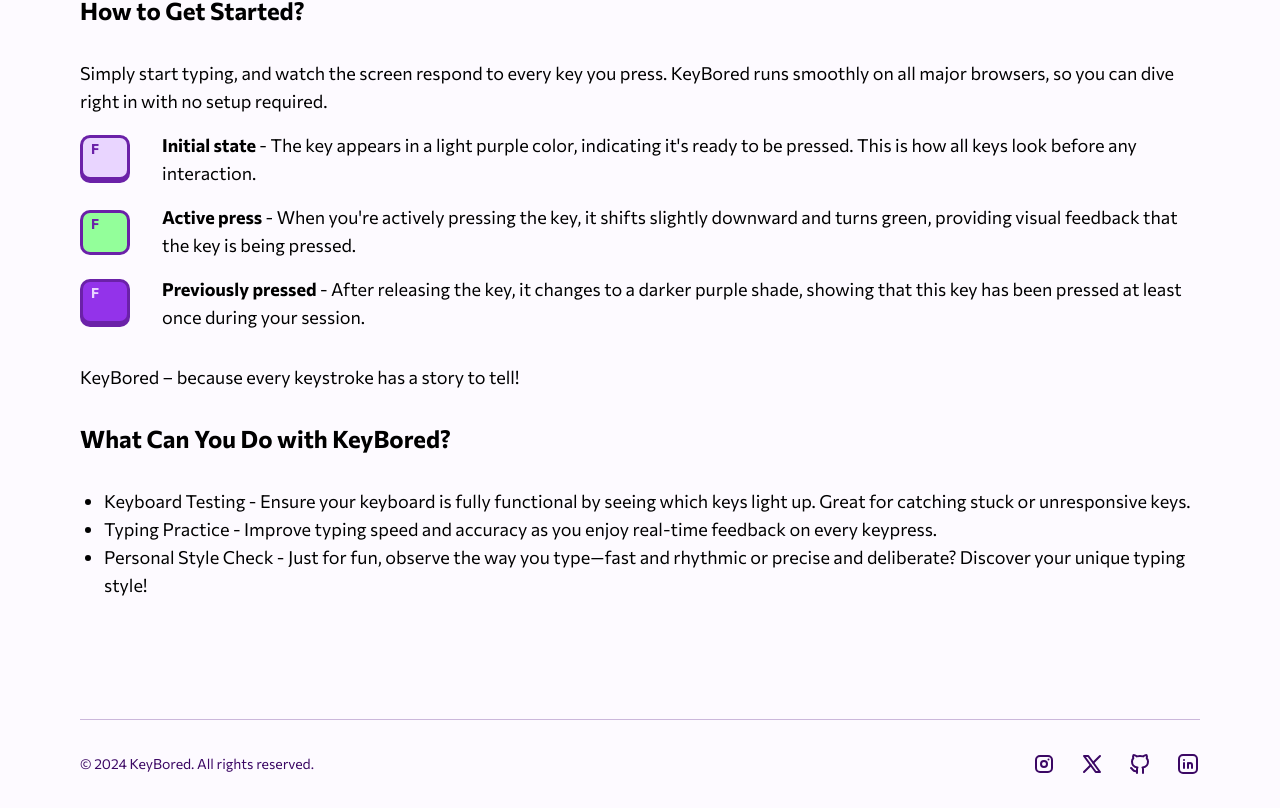
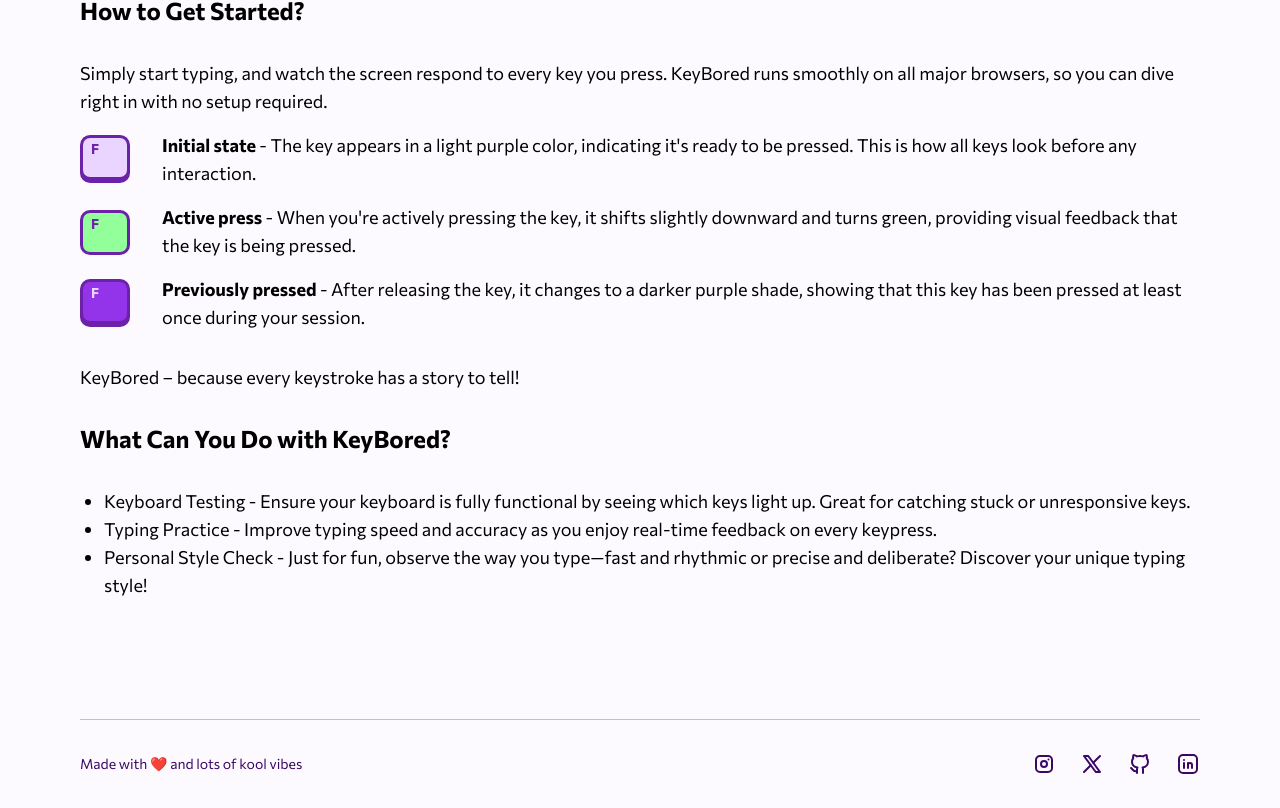
Before and after one commit to lllmavlll/key-bored, a Next.js app: page / in a window 1280 px wide. Shown: the part 1134-1942 px from the top of the page. Built offline with nearby package versions, Linux system fonts and the light colour scheme.

Commit message:
Update Footer.js
Updated the Footer text.

```diff
--- a/app/components/Footer.js
+++ b/app/components/Footer.js
@@ -42,7 +42,7 @@
           ))}
         </div>
         <p className="mt-8 text-sm/6 text-purple-950 dark:text-gray-200 md:order-1 md:mt-0">
-          &copy; 2024 KeyBored. All rights reserved.
+         Made with ❤️ and lots of kool vibes
         </p>
       </div>
     </div>
```
